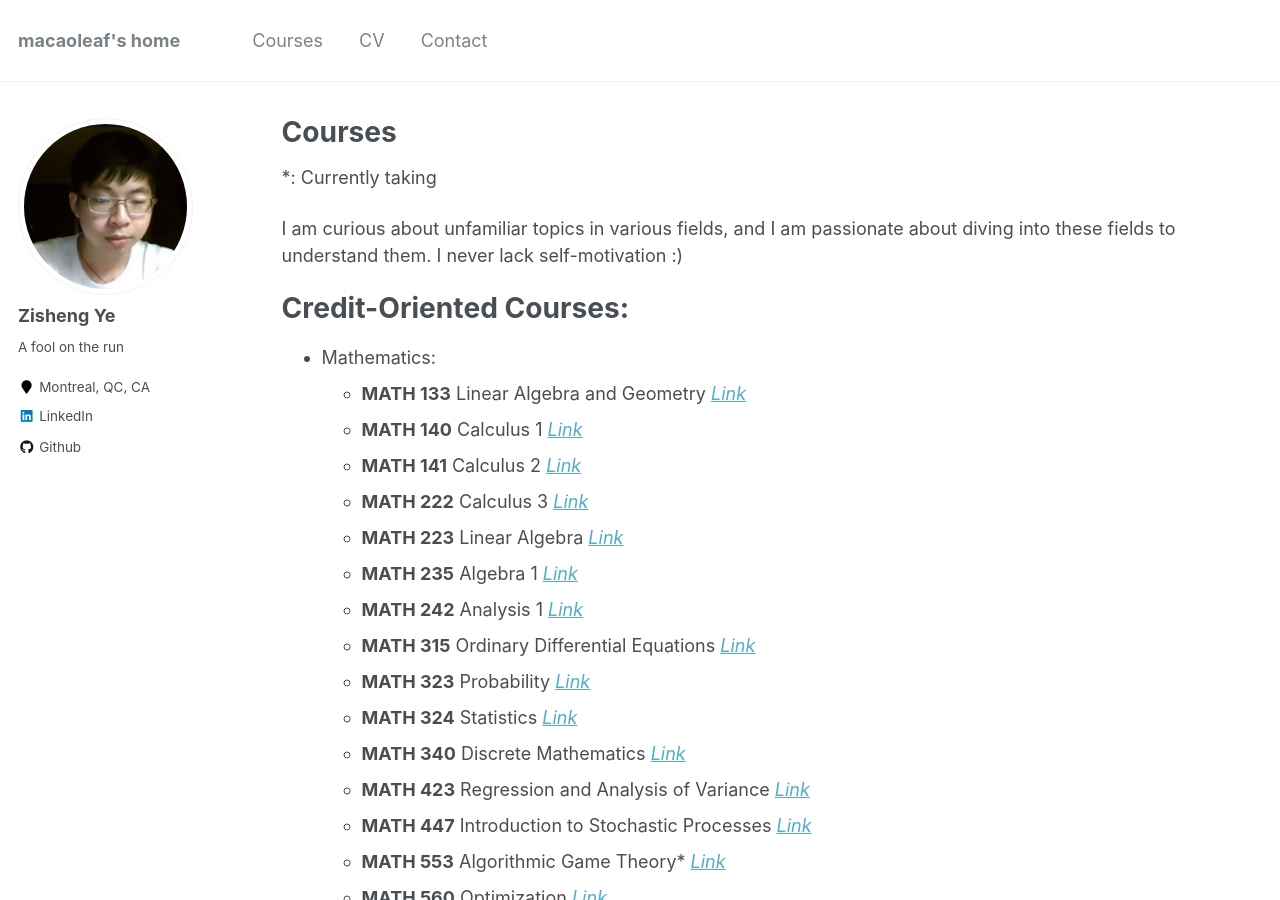
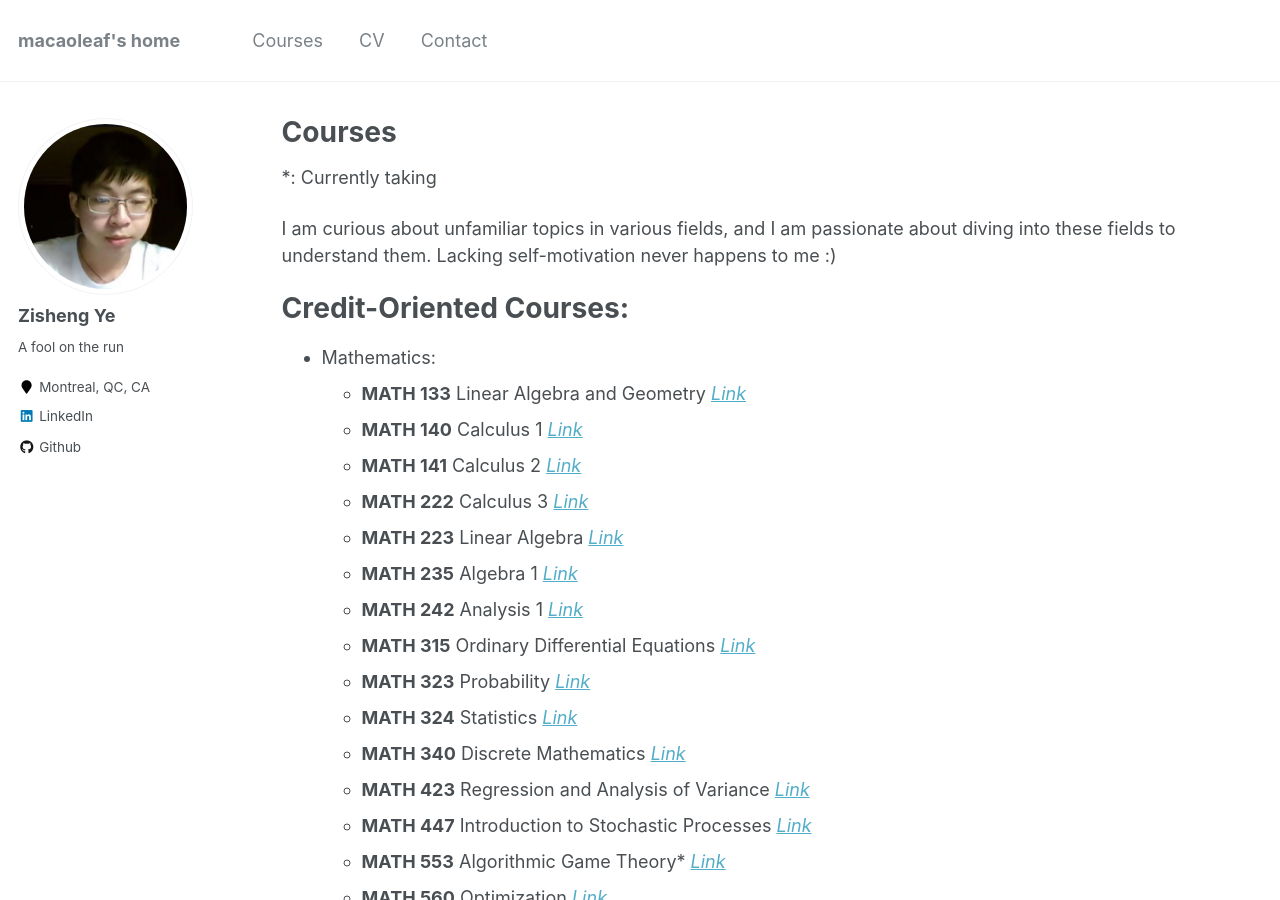
Before and after one commit to macaoleaf/macaoleaf.github.io, a Jekyll site: the page built from _pages/Courses.md, in a window 1280 px wide and 900 px high. Built offline with Jekyll 4.4.1, drawn with Linux system fonts in a browser that asks for light colours.

Commit message:
Update Courses.md

```diff
--- a/_pages/Courses.md
+++ b/_pages/Courses.md
@@ -6,7 +6,7 @@ author_profile: true
 ---
 \*: Currently taking
 
-I am curious about unfamiliar topics in various fields, and I am passionate about diving into these fields to understand them. I never lack self-motivation :)
+I am curious about unfamiliar topics in various fields, and I am passionate about diving into these fields to understand them. Lacking self-motivation never happens to me :)
 
 Credit-Oriented Courses:
 ======
```
